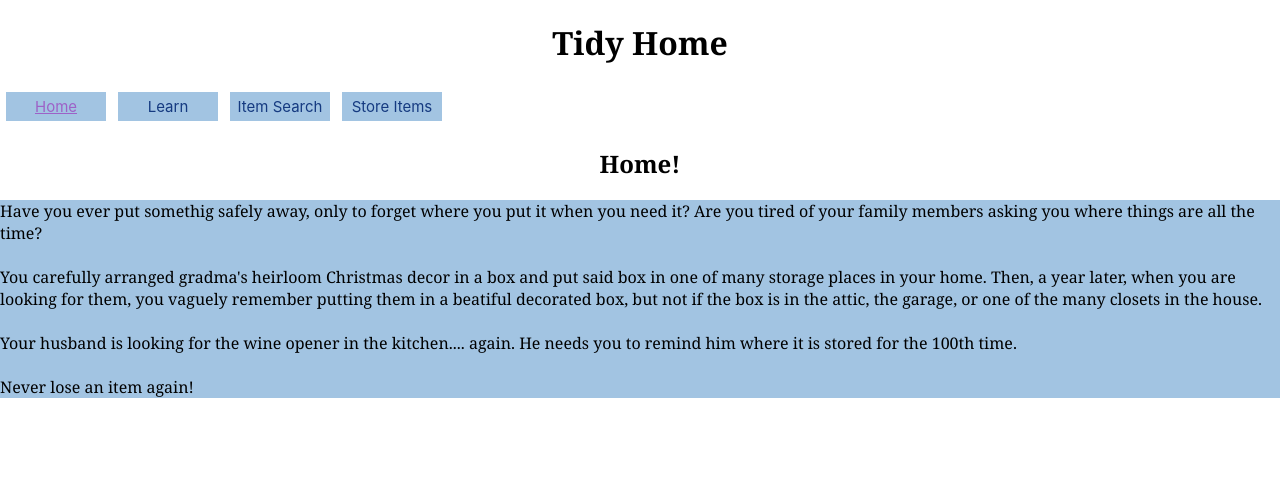
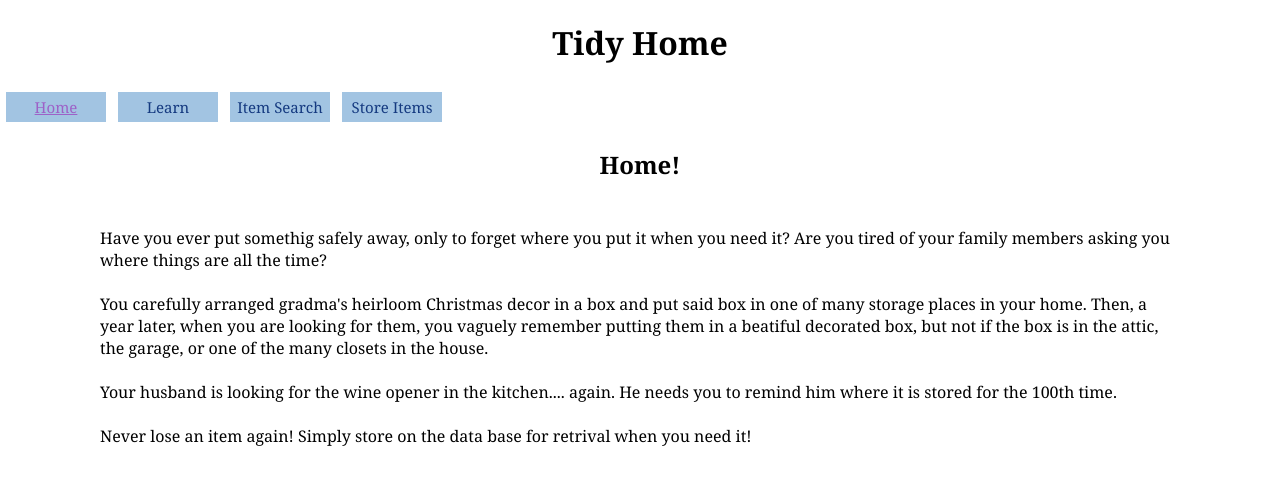
Before and after one commit to yisel260/tidy-home, a React (Create React App) app: page / in a window 1280 px wide. Shown: the top 484 px of the page. Built offline with nearby package versions, Linux system fonts and the light colour scheme.

Commit message:
adds css

```diff
--- a/src/Components/NavBar.css
+++ b/src/Components/NavBar.css
@@ -7,8 +7,10 @@
     background: rgba(162, 196, 226);
     text-decoration: none;
     text-align: center;
+    font-family: Georgia, serif;
     font-size: min(10vw, 15px) ;
     color: rgb(21, 58, 128);
+
 }
 
 .active {
--- a/src/pages/Home.js
+++ b/src/pages/Home.js
@@ -14,7 +14,8 @@ function Home() {
               </header>
               <main>
                 <h2>Home!</h2>
-                <p className='paragraph'>Have you ever put somethig safely away, only to forget where you put it when you need it?
+                <div className='paragraph'>
+                  <p>Have you ever put somethig safely away, only to forget where you put it when you need it?
                    Are you tired of your family members asking you where things are all the time?
                   <br/><br/>
                   You carefully arranged gradma's heirloom Christmas decor in a box and put said box in one of many storage places in your home.
@@ -24,7 +25,11 @@ function Home() {
                   He needs you to remind him where it is stored for the 100th time.
                   <br/><br/>
 
-                  Never lose an item again! </p>
+                   Never lose an item again! Simply store on the data base for retrival when you need it!
+                  </p>
+                  </div>
+
+
 
               </main>
             </>
--- a/src/pages/pages.css
+++ b/src/pages/pages.css
@@ -11,6 +11,9 @@ h2{
 }
 
 .paragraph {
-    background-color:rgb(162, 196, 226);
+    background-color:rgb(255, 255, 255);
     font-family: Georgia, serif;
+    padding-top: 10px;
+    padding-left:100px;
+    padding-right: 100px;
 }
```
